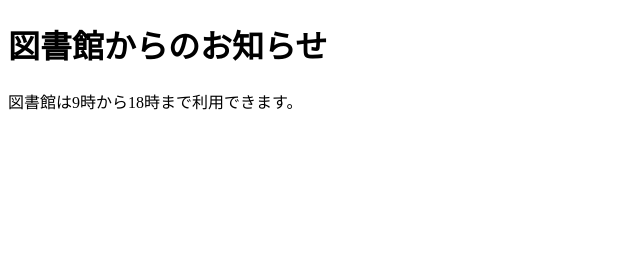
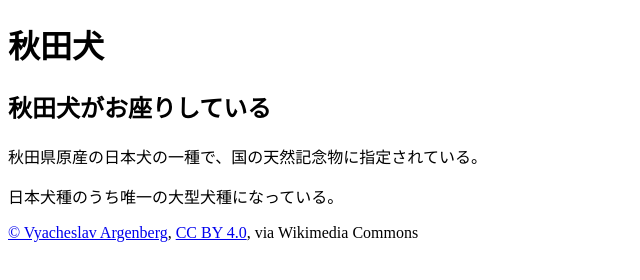
Before and after one commit to web2023-027/joho-shori-8th, a plain HTML site: page 9th/index.html in a window 1280 px wide. Shown: the whole page, without its empty margins (0-640 px from the left). Drawn offline with Linux system fonts and the light colour scheme.

Commit message:
Update title and content to focus on Akita dogs

```diff
--- a/9th/index.html
+++ b/9th/index.html
@@ -1,11 +1,29 @@
 <!DOCTYPE html>
 <html lang="ja">
+
   <head>
+
     <meta charset="UTF-8">
-    <title>図書館からのお知らせ</title>
+
+    <title>秋田犬</title>
+
+    <link rel="stylesheet" href="style.css">
+
   </head>
+
   <body>
-    <h1>図書館からのお知らせ</h1>
-    <p>図書館は9時から18時まで利用できます。</p>
+
+    <h1>秋田犬</h1>
+
+    <h2>秋田犬がお座りしている</h2>
+
+    <p>秋田県原産の日本犬の一種で、国の天然記念物に指定されている。</p>
+    <p>日本犬種のうち唯一の大型犬種になっている。</p>
+
+  <figcaption>
+    <a href="https://ja.wikipedia.org/wiki/%E3%83%95%E3%82%A1%E3%82%A4%E3%83%AB:Akita_inu.jpeg">© Vyacheslav Argenberg</a>,
+    <a href="https://creativecommons.org/licenses/by-sa/3.0/deed.ja">CC BY 4.0</a>,
+    via Wikimedia Commons
+  </figcaption>
   </body>
 </html>
```
